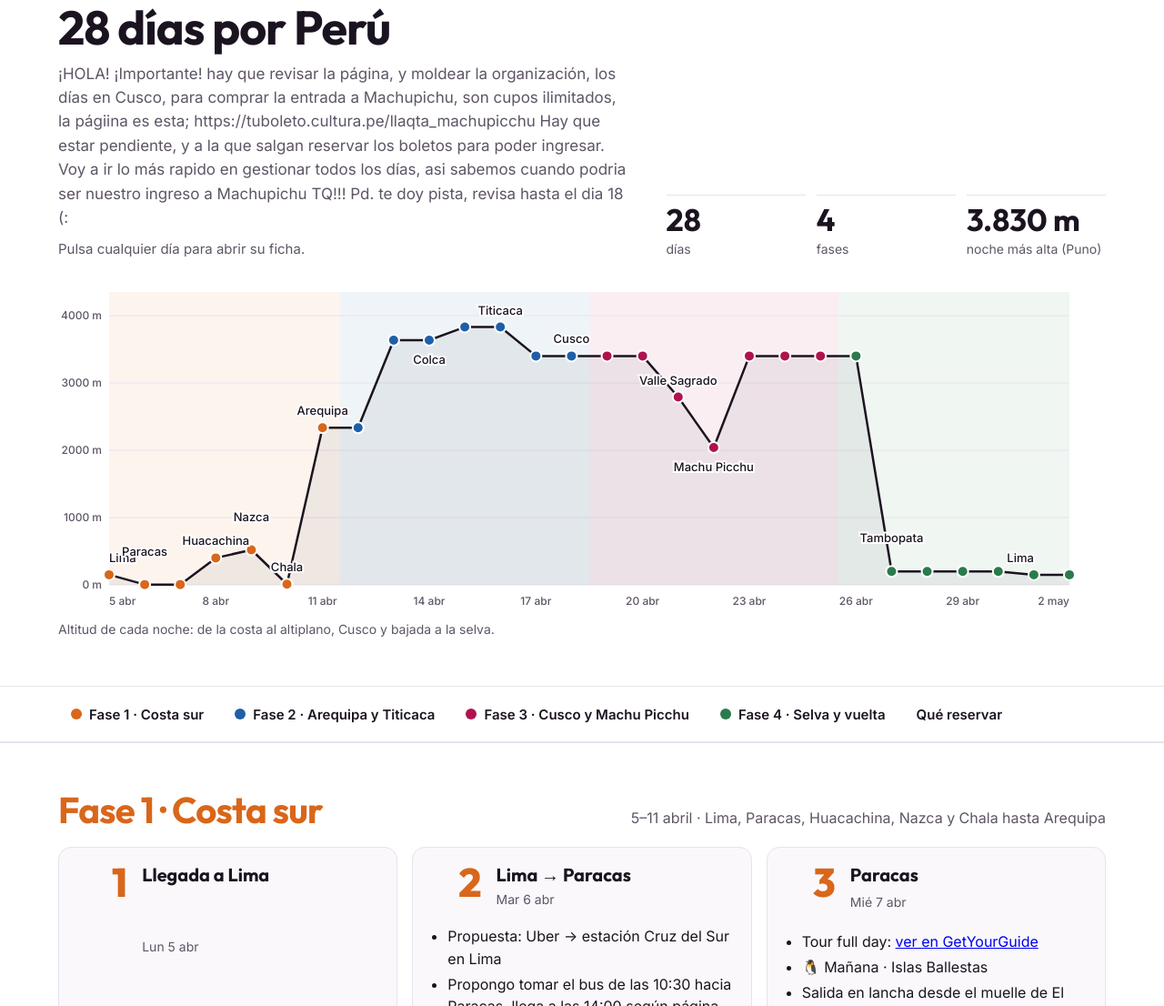
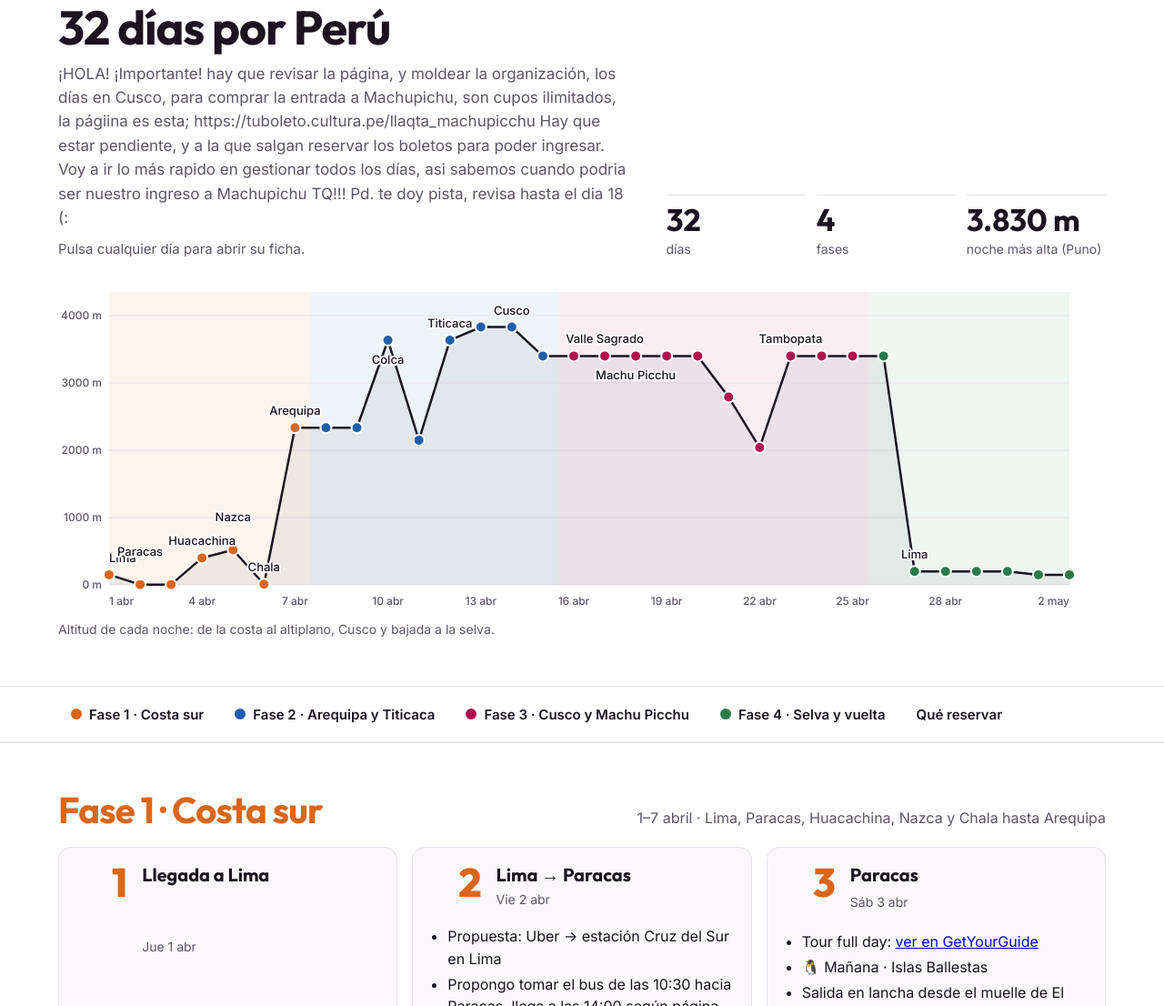
Before and after one commit to Rnld404/peru2027, a plain HTML site: page index.html in a window 1280 px wide. Shown: the part 522-1628 px from the top of the page at 91% size. Drawn offline with Linux system fonts and the light colour scheme.

Commit message:
Add files via upload

```diff
--- a/index.html
+++ b/index.html
@@ -135,13 +135,13 @@ footer{color:var(--soft);font-size:14px}
   <div class="wrap">
     <div class="top">
       <div>
-        <h1>28 días por Perú</h1>
+        <h1>32 días por Perú</h1>
         <p class="lead">¡HOLA! ¡Importante! hay que revisar la página, y moldear la organización, los días en Cusco, para comprar la entrada a Machupichu, son cupos ilimitados, la págiina es esta; https://tuboleto.cultura.pe/llaqta_machupicchu
         Hay que estar pendiente, y a la que salgan reservar los boletos para poder ingresar. Voy a ir lo más rapido en gestionar todos los días, asi sabemos cuando podria ser nuestro ingreso a Machupichu TQ!!! Pd. te doy pista, revisa hasta el dia 18 (: </p>
         <p class="lead" style="font-size:15px">Pulsa cualquier día para abrir su ficha.</p>
       </div>
       <div class="facts">
-        <div><b>28</b><span>días</span></div>
+        <div><b>32</b><span>días</span></div>
         <div><b>4</b><span>fases</span></div>
         <div><b>3.830 m</b><span>noche más alta (Puno)</span></div>
       </div>
@@ -207,10 +207,10 @@ footer{color:var(--soft);font-size:14px}
 
 
 
-const fase={nombre:'Fase 1 · Costa sur',fechas:'5–11 abril',ruta:'Lima, Paracas, Huacachina, Nazca y Chala hasta Arequipa'};
+const fase={nombre:'Fase 1 · Costa sur',fechas:'1–7 abril',ruta:'Lima, Paracas, Huacachina, Nazca y Chala hasta Arequipa'};
 
 const dias=[
- {t:'Llegada a Lima',d:'Lun 5 abr',a:150,
+ {t:'Llegada a Lima',d:'Jue 1 abr',a:150,
   plan:['BCN → Lima: llegada a las 19:30, confirmada.','STG → Lima: llegada por confirmar, falta aún saber tus vuelos.','Nos encontramos en el aeropuerto.'],
   tr:['En este caso no necesitamos de transporte, salimos andando del aeropuerto hasta el hotel, esta fuera de él'],
   st:['Wyndham Costa del Sol Lima Airport <- Confirmado.'],
@@ -218,7 +218,7 @@ const dias=[
 
 
 
- {t:'Lima → Paracas',d:'Mar 6 abr',a:5,
+ {t:'Lima → Paracas',d:'Vie 2 abr',a:5,
   plan:['Propuesta: Uber -> estación Cruz del Sur en Lima',
         'Propongo tomar el bus de las 10:30 hacia Paracas, llega a las 14:00 según página, revisar trafico en Lima, contar 1h en uber y otros 30mts para encontrar el bus, ir con tiempo ¡Ciudad!',
         'al llegar al medio dia, podemos ir a dejar nuestras cosas en el alojamiento',
@@ -228,7 +228,7 @@ const dias=[
   tr:['Uber->Estación Cruz del Sur en Lima',
       'Bus->Paracas // pagina web: https://www.cruzdelsur.com.pe/pasajes/lima-a-paracas/'],
   st:['Hay que revisar alojamientos, Airbnbs, Booking, etc.. Hay que reservar para 2 noches'],
-  notas:['Reservar tour en PARACAS para el dia 7 de abril',
+  notas:['Reservar tour en PARACAS para el dia 3 de abril',
          'He revisado y hay tour en Getyourguide, lo dejo adjunto en el siguiente día',
          'Tenemos que buscar alguien que nos ofrezca tour combinado "Islas Ballestas + Reserva Nacional de Paracas"',
          '1. Islas Ballestas (mañana, en lancha)',
@@ -236,8 +236,8 @@ const dias=[
 
 
 
- {t:'Paracas',d:'Mié 7 abr',a:5,
-    plan:['Tour full day: <a href="https://www.getyourguide.com/paracas-l32470/paracas-experiencia-de-un-dia-en-las-islas-ballestas-y-la-reserva-t654392?ranking_uuid=e85fe2a5-66b8-433e-9cac-45c77d2beb81&referral_redirect=1&q=Reserva+Nacional+de+Paracas&_pc=1,2&date_from=2027-04-07" target="_blank">ver en GetYourGuide</a>',
+ {t:'Paracas',d:'Sáb 3 abr',a:5,
+    plan:['Tour full day: <a href="https://www.getyourguide.com/paracas-l32470/paracas-experiencia-de-un-dia-en-las-islas-ballestas-y-la-reserva-t654392?ranking_uuid=e85fe2a5-66b8-433e-9cac-45c77d2beb81&referral_redirect=1&q=Reserva+Nacional+de+Paracas&_pc=1,2&date_from=2027-04-03" target="_blank">ver en GetYourGuide</a>',
         '🐧 Mañana · Islas Ballestas',
         'Salida en lancha desde el muelle de El Chaco a primera hora',
         'Unas 2 horas: el Candelabro, lobos marinos, pingüinos y aves.',
@@ -254,7 +254,7 @@ const dias=[
   fotos:[['fotos/islas.jpg','Lancha bajo los arcos de las Islas Ballestas'],
          ['fotos/paracas.jpg','Lobo marino en las Islas Ballestas']]},
 
-  {t:'Paracas → Huacachina',d:'Jue 8 abr',a:400,
+  {t:'Paracas → Huacachina',d:'Dom 4 abr',a:400,
   plan:['Desayuno tranquilo en Paracas',
         'Buscar bus para ir a Ica, y de Ica habrá que tomar taxi para ir a Huacachina (son 10mts de taxi) /aprox en 2h en total estamos en Huacachina',
         'Dejar las cosas en el alojamiento en Huacachina',
@@ -267,11 +267,11 @@ const dias=[
   tr:['Bus Cruz del Sur Paracas → Ica hay varias opciones y horas, revisar horas y confirmar.',
       'Taxi Ica → Huacachina, 10 min: acordar el precio antes'],
   st:['Opciones: La Casa de Bamboo, Hostal Huacachina Sunset',
-      'Reservar 1 noche (8 de abril)'],
+      'Reservar 1 noche (4 de abril)'],
   notas:[ ' ¿Algo que añadir? ']},
 
 
-   {t:'Huacachina → Nazca',d:'Vie 9 abr',a:520,
+   {t:'Huacachina → Nazca',d:'Lun 5 abr',a:520,
   plan:[
         'Desayuno tranquilo y último paseo por la laguna',
         'Bus de Ica a Nazca -> revisar horas',
@@ -281,14 +281,14 @@ const dias=[
   tr:['Taxi Huacachina → terminal de Ica, 10 min',
       'Bus Cruz del Sur Ica → Nazca a las 12:00 (llega 14:40)'],
   st:['Opciones: ?¿ ',
-      'Reservar 1 noche (9 de abril)'],
-  notas:['Reservar el vuelo sobre las líneas para el día 10 a primera hora (menos viento, menos mareo)',
+      'Reservar 1 noche (5 de abril)'],
+  notas:['Reservar el vuelo sobre las líneas para el día 6 a primera hora (menos viento, menos mareo)',
          'Comparar 2 o 3 agencias del vuelo',
          'Preguntar en la terminal los horarios del bus a Chala',
          'Llevar algo de comer para el bus']},
 
 
- {t:'Nazca → Chala',d:'Sáb 10 abr',a:10,
+ {t:'Nazca → Chala',d:'Mar 6 abr',a:10,
   plan:['Vuelo sobre las líneas de Nazca a primera hora',
         'Desayuno de verdad después del vuelo',
         'Bus a Chala',
@@ -297,12 +297,12 @@ const dias=[
   tr:['Recogida en el alojamiento hacia el aeródromo de Nazca',
       'Bus Nazca → Chala (Turismo Tacna o Romeliza), unas 2 h 50 min',
       'Taxi a Puerto Inca, 10 km al norte: negociar ida, espera de 2 h y vuelta, y pagar al final'],  st:['Opción: ¿?',
-      'Reservar 1 noche (10 de abril)'],
+      'Reservar 1 noche (6 de abril)'],
   notas:['Antes del vuelo: desayuno muy ligero o nada, y pastilla si mareo',
-         'Al llegar a Chala: comprar en la terminal el bus del día 11 a Arequipa (de día)']},
+         'Al llegar a Chala: comprar en la terminal el bus del día 7 a Arequipa (de día)']},
 
 
- {t:'Chala → Arequipa',d:'Dom 11 abr',a:2335,
+ {t:'Chala → Arequipa',d:'Mié 7 abr',a:2335,
   plan:['Desayuno y paseo corto por el puerto de Chala',
         'Bus de día a Arequipa',
         'Llegada, taxi al centro y dejar las cosas',
@@ -311,7 +311,7 @@ const dias=[
   tr:['Bus Chala → Arequipa, unas 6 h 30 min (billete comprado el día antes en la terminal)',
       'Taxi del Terrapuerto al centro, 15 min'],
   st:['Opciones: Airbnb en el centro para cocinar, o ser más economicos? ',
-      'Reservar 3 noches (11, 12 de abril)'],
+      'Reservar 3 noches (7, 8 y 9 de abril)'],
   notas:['Llevar agua y algo de comer para el bus',
          'Arequipa está a 2.300 m: primer día con calma para aclimatarse']}
 ];
@@ -319,10 +319,10 @@ const dias=[
 
 /* ==================== FASE 2 ====================
    Igual que la Fase 1: rellenar plan, tr, st y notas de cada día. */
-const fase2={nombre:'Fase 2 · Arequipa, Colca y Titicaca',fechas:'12–18 abril',ruta:'Arequipa, Cañón del Colca, Puno y el lago Titicaca'};
+const fase2={nombre:'Fase 2 · Arequipa, Colca y Titicaca',fechas:'8–15 abril',ruta:'Arequipa, trekking del Cañón del Colca, Puno y el lago Titicaca'};
 
 const dias2=[
- {t:'Arequipa',d:'Lun 12 abr',a:2335,
+ {t:'Arequipa',d:'Jue 8 abr',a:2335,
   plan:['Mañana: Plaza de Armas y la Catedral',
         'Monasterio de Santa Catalina (mejor por la mañana, menos gente)',
         'Almuerzo de menú en una picantería: rocoto relleno o chupe de camarones',
@@ -331,33 +331,60 @@ const dias2=[
         'Cena tranquila en el centro'],
   tr:['Todo a pie por el centro',
       'Taxi corto o 20 min andando hasta Yanahuara'],
-  st:['Reservar por dos noches'],
+  st:['Mismo alojamiento de Arequipa (2ª noche)'],
   notas:['Estamos a 2.300 m: beber mucha agua e ir con calma',
          'El sol pega fuerte: gorra y crema solar']},
- {t:'Arequipa → Cañón del Colca',d:'Mar 13 abr',a:3635,
+ {t:'Arequipa sin prisas',d:'Vie 9 abr',a:2335,
+  plan:['Despertar sin alarma y desayuno largo',
+        'Mercado San Camilo: zumos y fruta',
+        'Ratito para tareas de clase con buen wifi 💻',
+        'Tarde libre: ¿museo, compras, o nada?',
+        'Preparar la mochila pequeña para el trekking del Colca'],
+  tr:['A pie por el centro'],
+  st:['Mismo alojamiento de Arequipa (3ª noche)'],
+  notas:['Día para descansar antes del trekking',
+         'Comprar agua, snacks y efectivo para el Colca: allí casi no hay cajeros']},
+ {t:'Arequipa → Cañón del Colca',d:'Sáb 10 abr',a:3635,
   plan:['Salida sin madrugar hacia el Colca',
         'Por el camino: Reserva de Salinas y Aguada Blanca (vicuñas y llamas)',
         'Mirador de los Volcanes, el punto más alto del día',
         'Llegada a Chivay y tarde en las aguas termales'],
   tr:['Bus o transporte turístico Arequipa → Chivay'],
-  st:['Alojamiento en Chivay (2 noches, 13 y 14)'],
+  st:['Alojamiento en Chivay (noches 10 y 12, el mismo hotel)'],
   notas:['En el Mirador de los Volcanes se pasa de 4.800 m: ir despacio, mate de coca',
-         'De noche hace mucho frío: forro polar y gorro']},
- {t:'Cóndores y valle del Colca',d:'Mié 14 abr',a:3635,
-  plan:['Amanecer en la Cruz del Cóndor: los cóndores vuelan a primera hora',
-        'Pueblos del valle y terrazas incas',
-        'Tarde tranquila en Chivay'],
-  tr:['Tour o transporte local desde Chivay'],
-  st:['Mismo alojamiento de Chivay (2ª noche)'],
-  notas:['Llevar ropa de abrigo para el amanecer']},
- {t:'Colca → Puno',d:'Jue 15 abr',a:3830,
+         'De noche hace mucho frío: forro polar y gorro',
+         'Preguntar al hotel antes de reservar: ¿nos guardáis las mochilas una noche? ¿Tenéis caja fuerte para el ordenador?']},
+ {t:'🥾 Cruz del Cóndor y bajada al cañón',d:'Dom 11 abr',a:2150,
+  plan:['Salida temprano de Chivay solo con la mochila pequeña',
+        'Cruz del Cóndor: los cóndores vuelan a primera hora',
+        'Seguir hasta Cabanaconde, donde empieza el trekking',
+        '🥾 Bajada al fondo del cañón hasta el oasis de Sangalle (unas 3 h)',
+        'Tarde en las piscinas naturales del oasis',
+        'Cena y a dormir pronto, que mañana se madruga'],
+  tr:['Bus local o tour Chivay → Cruz del Cóndor → Cabanaconde (1,5–2 h)',
+      'A pie: Cabanaconde → Sangalle'],
+  st:['Bungalow sencillo en el oasis de Sangalle (1 noche)'],
+  notas:['Mochilas grandes y ordenador guardados en el hotel de Chivay',
+         'En el oasis no hay internet',
+         'Llevar: agua, crema solar, gorra, forro polar, bañador, linterna frontal y efectivo']},
+ {t:'🥾 Subida del cañón → Chivay',d:'Lun 12 abr',a:3635,
+  plan:['Subida al amanecer, antes de que apriete el sol (unas 3–4 h, 1.100 m de desnivel)',
+        'Desayuno merecido en Cabanaconde',
+        'Vuelta a Chivay y recoger las mochilas',
+        'Tarde de descanso: ¿termas otra vez?'],
+  tr:['A pie: Sangalle → Cabanaconde (si vamos muy cansados, se pueden alquilar mulas)',
+      'Bus local Cabanaconde → Chivay'],
+  st:['Mismo hotel de Chivay (2ª noche)'],
+  notas:['Salir con linterna frontal, sobre las 5:00',
+         'Ir a nuestro ritmo, con paradas y mucha agua']},
+ {t:'Colca → Puno',d:'Mar 13 abr',a:3830,
   plan:['Mañana tranquila en Chivay',
         'Bus turístico a Puno con paradas en miradores',
         'Llegada a Puno, cena y descanso'],
   tr:['Bus turístico Chivay → Puno (sale a mediodía, unas 6 h 30 min)'],
-  st:['Alojamiento en Puno (2 noches: 15, 16 )'],
+  st:['Alojamiento en Puno (2 noches: 13 y 14)'],
   notas:['Puno está a 3.800 m: la noche más alta del viaje, ir con calma']},
- {t:'Lago Titicaca: Uros y Taquile',d:'Vie 16 abr',a:3830,
+ {t:'Lago Titicaca: Uros y Taquile',d:'Mié 14 abr',a:3830,
   plan:['Excursión de día por el lago Titicaca',
         'Islas flotantes de los Uros',
         'Isla de Taquile: tejidos y vistas del lago',
@@ -366,12 +393,24 @@ const dias2=[
   st:['Mismo alojamiento de Puno (2ª noche)'],
   notas:['Crema solar: en el lago el sol quema mucho',
          'Llevar chaqueta: en la barca hace viento']},
- {t:'Puno → Cusco',d:'Sáb 17 abr',a:3400,
+ {t:'Puno → Cusco',d:'Jue 15 abr',a:3400,
   plan:['Bus turístico a Cusco con paradas: Pukará, Abra La Raya, Raqchi y Andahuaylillas',
         'Llegada a Cusco por la tarde, cena tranquila y a descansar'],
   tr:['Bus turístico Puno → Cusco (unas 10 h con paradas, almuerzo incluido)'],
-  st:['Alojamiento en Cusco (desde el 17)'],
-  notas:['Mañana es el cumple: ¡Voy a reservarte una cena especial! 🎂']},
+  st:['Alojamiento en Cusco (desde el 15)'],
+  notas:['El domingo 18 es el cumple: ¡Voy a reservarte una cena especial! 🎂']}
+];
+/* ==================== FASE 3 ==================== */
+const fase3={nombre:'Fase 3 · Cusco y Machu Picchu',fechas:'16–25 abril',ruta:'Cusco, Valle Sagrado y Machu Picchu'};
+
+const dias3=[
+ {t:'Cusco a nuestro ritmo',d:'Vie 16 abr',a:3400,
+  plan:['Día tranquilo para aclimatarse a los 3.400 m',
+        'Paseo sin prisa por el centro'],
+  tr:['A pie por el centro'],
+  st:['Mismo alojamiento de Cusco'],
+  notas:['Buen día para tareas de clase con wifi 💻']},
+ {t:'Cusco a nuestro ritmo',d:'Sáb 17 abr',a:3400,plan:[],tr:[],st:['Mismo alojamiento de Cusco'],notas:[]},
  {t:'🎂 Cumpleaños en Cusco',d:'Dom 18 abr',a:3400,
   plan:['Cumpleaños feliz,',
         'cumpleaños feliz,',
@@ -388,12 +427,7 @@ const dias2=[
         'Cena especial de cumpleaños 🍷'],
   tr:['A pie por el centro'],
   st:['Mismo alojamiento de Cusco'],
-  notas:['Reservar con antelación un restaurante bonito con vistas']}
-];
-/* ==================== FASE 3 ==================== */
-const fase3={nombre:'Fase 3 · Cusco y Machu Picchu',fechas:'19–25 abril',ruta:'Cusco, Valle Sagrado y Machu Picchu'};
-
-const dias3=[
+  notas:['Reservar con antelación un restaurante bonito con vistas']},
  {t:'Cusco',d:'Lun 19 abr',a:3400,plan:[],tr:[],st:[],notas:[]},
  {t:'Cusco',d:'Mar 20 abr',a:3400,plan:[],tr:[],st:[],notas:[]},
  {t:'Valle Sagrado',d:'Mié 21 abr',a:2790,plan:[],tr:[],st:[],notas:[]},
@@ -401,7 +435,7 @@ const dias3=[
  {t:'Machu Picchu → Cusco',d:'Vie 23 abr',a:3400,plan:[],tr:[],st:[],notas:[],
   fotos:[['fondo.jpg?v=2','Machu Picchu entre las nubes']]},
  {t:'Cusco',d:'Sáb 24 abr',a:3400,plan:[],tr:[],st:[],notas:[]},
- {t:'Montaña de Colores',d:'Dom 25 abr',a:3400,plan:[],tr:[],st:[],notas:[]}
+ {t:'🥾 Montaña de Colores',d:'Dom 25 abr',a:3400,plan:[],tr:[],st:[],notas:[]}
 ];
 
 /* ==================== FASE 4 ==================== */
@@ -417,14 +451,14 @@ const dias4=[
  {t:'Vuelta a casa',d:'Dom 2 may',a:150,plan:[],tr:[],st:[],notas:[]}
 ];
 
-/* QUÉ RESERVAR, por días: el número es el día del viaje (Fase 2 = días 8 a 14, Fase 3 = 15 a 21, Fase 4 = 22 a 28).
+/* QUÉ RESERVAR, por días: el número es el día del viaje (Fase 1 = días 1 a 7, Fase 2 = 8 a 15, Fase 3 = 16 a 25, Fase 4 = 26 a 32).
    Cada lista va entre [ ] con textos entre 'comillas' separados por comas. */
 const reservar={
  1:['Vuelo BCN → Lima',
     'Vuelo STG → Lima',
     'Hotel en Lima: Wyndham Costa del Sol (1 noche)'],
  2:['Bus Cruz del Sur Lima → Paracas, 10:30',
-    'Alojamiento en Paracas (2 noches: 6 y 7)'],
+    'Alojamiento en Paracas (2 noches: 2 y 3)'],
  3:['Tour Islas Ballestas + Reserva de Paracas (GetYourGuide)'],
  4:['Bus Cruz del Sur Paracas → Ica, 10:10',
     'Alojamiento en Huacachina (1 noche)'],
@@ -434,16 +468,18 @@ const reservar={
     'Bus Nazca → Chala (comprar en la terminal)',
     'Alojamiento en Chala (1 noche)'],
  7:['Bus Chala → Arequipa (comprar en Chala el día 6)',
-    'Alojamiento en Arequipa (2 noches: 11 y 12)'],
-   8:['Confirmar el transporte turístico al Colca de mañana (día 9)'],
- 9:['Transporte turístico Arequipa → Chivay',
-    'Alojamiento en Chivay (2 noches: 13 y 14)'],
- 11:['Bus turístico Chivay → Puno',
-     'Alojamiento en Puno (2 noches: 15 y 16)'],
- 12:['Excursión Uros + Taquile'],
- 13:['Bus turístico Puno → Cusco (sáb 17)',
-     'Alojamiento en Cusco (desde el 17)'],
- 14:['Restaurante especial para la cena de cumpleaños 🎂']
+    'Alojamiento en Arequipa (3 noches: 7, 8 y 9)'],
+ 9:['Confirmar el transporte turístico al Colca de mañana (día 10)'],
+ 10:['Transporte turístico Arequipa → Chivay',
+     'Alojamiento en Chivay (noches 10 y 12, mismo hotel, que guarde mochilas y tenga caja fuerte)'],
+ 11:['Bus o tour Chivay → Cruz del Cóndor → Cabanaconde',
+     'Bungalow en el oasis de Sangalle (1 noche)'],
+ 13:['Bus turístico Chivay → Puno',
+     'Alojamiento en Puno (2 noches: 13 y 14)'],
+ 14:['Excursión Uros + Taquile'],
+ 15:['Bus turístico Puno → Cusco (jue 15)',
+     'Alojamiento en Cusco (desde el 15)'],
+ 18:['Restaurante especial para la cena de cumpleaños 🎂']
 };
 
 
```
